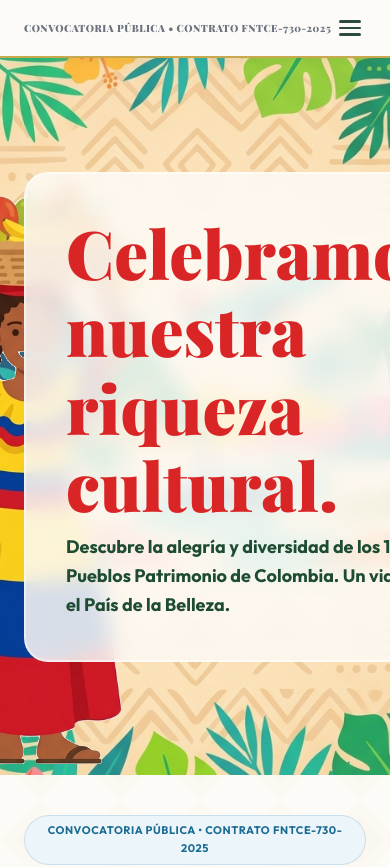
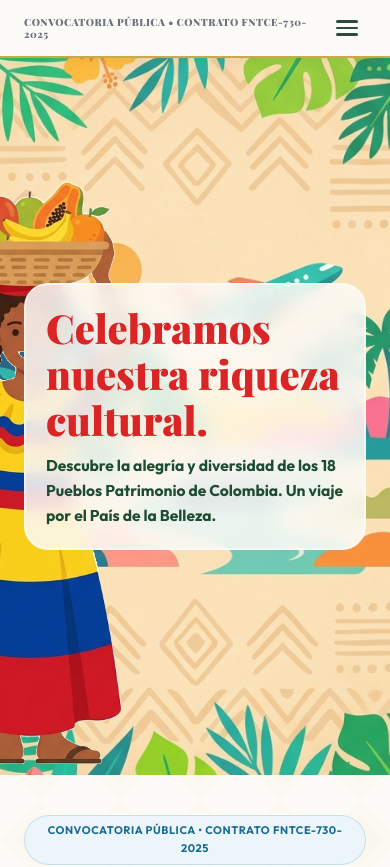
Before and after one commit to cotelvalle/rtpp-colombia, a React (Vite) app: page / in a window 390 px wide. Shown: the top 867 px of the page. Built offline with nearby package versions, Linux system fonts and the light colour scheme; a web font is replaced by a local one.

Commit message:
Fix mobile responsiveness of hero typography, map grid, and nav-brand wrapper

```diff
--- a/src/components/HeroParallax.tsx
+++ b/src/components/HeroParallax.tsx
@@ -108,10 +108,10 @@ export function HeroParallax() {
           justifyContent: 'flex-start'
         }}
       >
-        <div ref={textRef} style={{ backgroundColor: 'rgba(253, 251, 247, 0.85)', padding: '40px', borderRadius: '24px', backdropFilter: 'blur(10px)', border: '2px solid rgba(255, 255, 255, 0.5)' }}>
+        <div ref={textRef} style={{ backgroundColor: 'rgba(253, 251, 247, 0.85)', padding: 'clamp(20px, 5vw, 40px)', borderRadius: '24px', backdropFilter: 'blur(10px)', border: '2px solid rgba(255, 255, 255, 0.5)' }}>
           <h1 style={{
             fontFamily: "'Playfair Display', serif",
-            fontSize: '4.2rem',
+            fontSize: 'clamp(2.5rem, 8vw, 4.2rem)',
             fontWeight: 900,
             color: '#D92525', // Rojo vibrante en vez del verde oscuro y triste
             lineHeight: 1.15,
@@ -124,7 +124,7 @@ export function HeroParallax() {
           </h1>
           <p style={{
             fontFamily: "'Outfit', sans-serif",
-            fontSize: '18px',
+            fontSize: 'clamp(15px, 4vw, 18px)',
             color: '#1E4C33', // Verde esmeralda oscuro
             marginTop: '10px',
             maxWidth: '500px',
--- a/src/components/MapaSocioPatrimonio.tsx
+++ b/src/components/MapaSocioPatrimonio.tsx
@@ -62,11 +62,11 @@ export const MapaSocioPatrimonio: React.FC = () => {
 
       <div style={{
         display: 'grid',
-        gridTemplateColumns: 'repeat(auto-fit, minmax(320px, 1fr))',
+        gridTemplateColumns: 'repeat(auto-fit, minmax(260px, 1fr))',
         gap: '30px',
         alignItems: 'start',
         backgroundColor: 'var(--color-surface)',
-        padding: '24px',
+        padding: 'clamp(16px, 4vw, 24px)',
         borderRadius: '16px',
         border: '1.5px solid var(--color-border)',
         boxShadow: '0 8px 30px rgba(0,0,0,0.06)',
--- a/src/index.css
+++ b/src/index.css
@@ -1597,6 +1597,11 @@ h1, h2, h3, h4, .font-display {
 
 /* ═══ MOBILE RESPONSIVE FIXES ═══ */
 @media (max-width: 768px) {
+  .nav-brand {
+    flex-shrink: 1 !important;
+    min-width: 0 !important;
+  }
+
   /* Prevent header text from expanding beyond screen */
   .nav-brand-text {
     white-space: normal !important;
```
